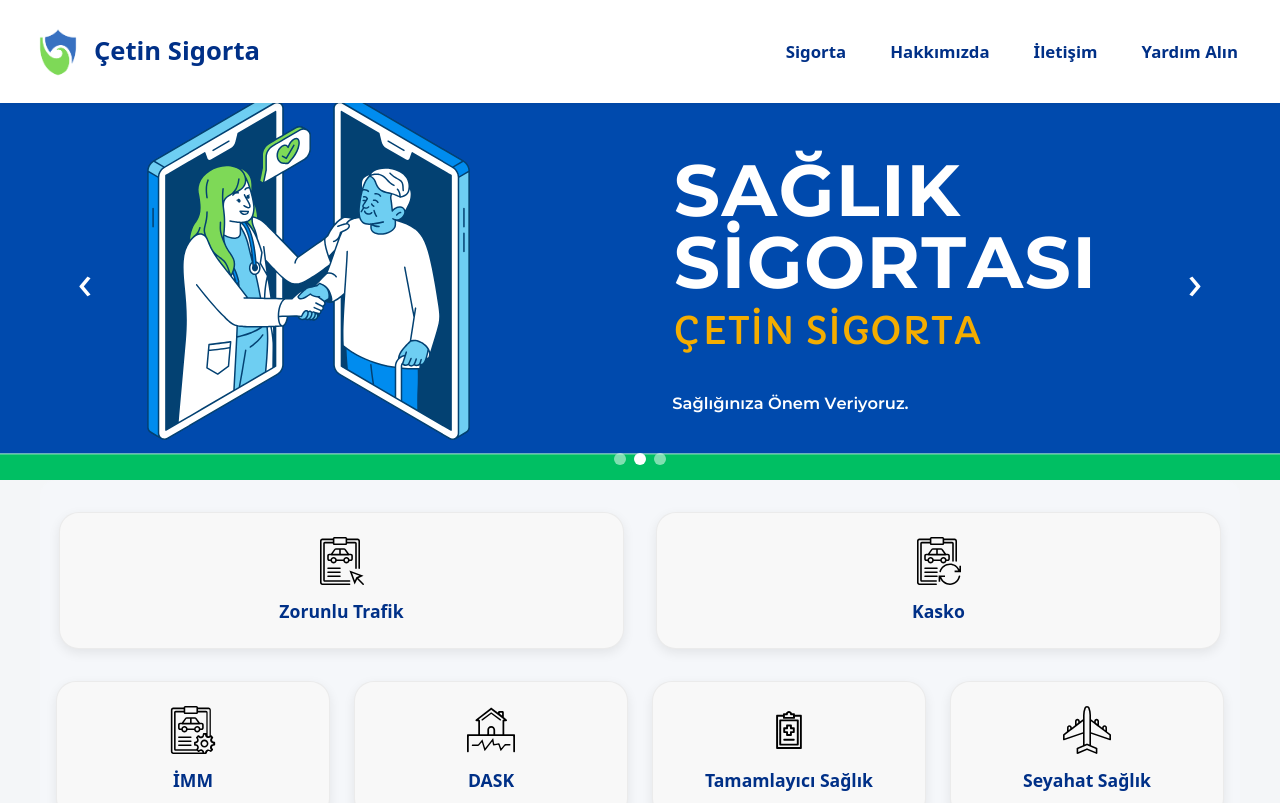
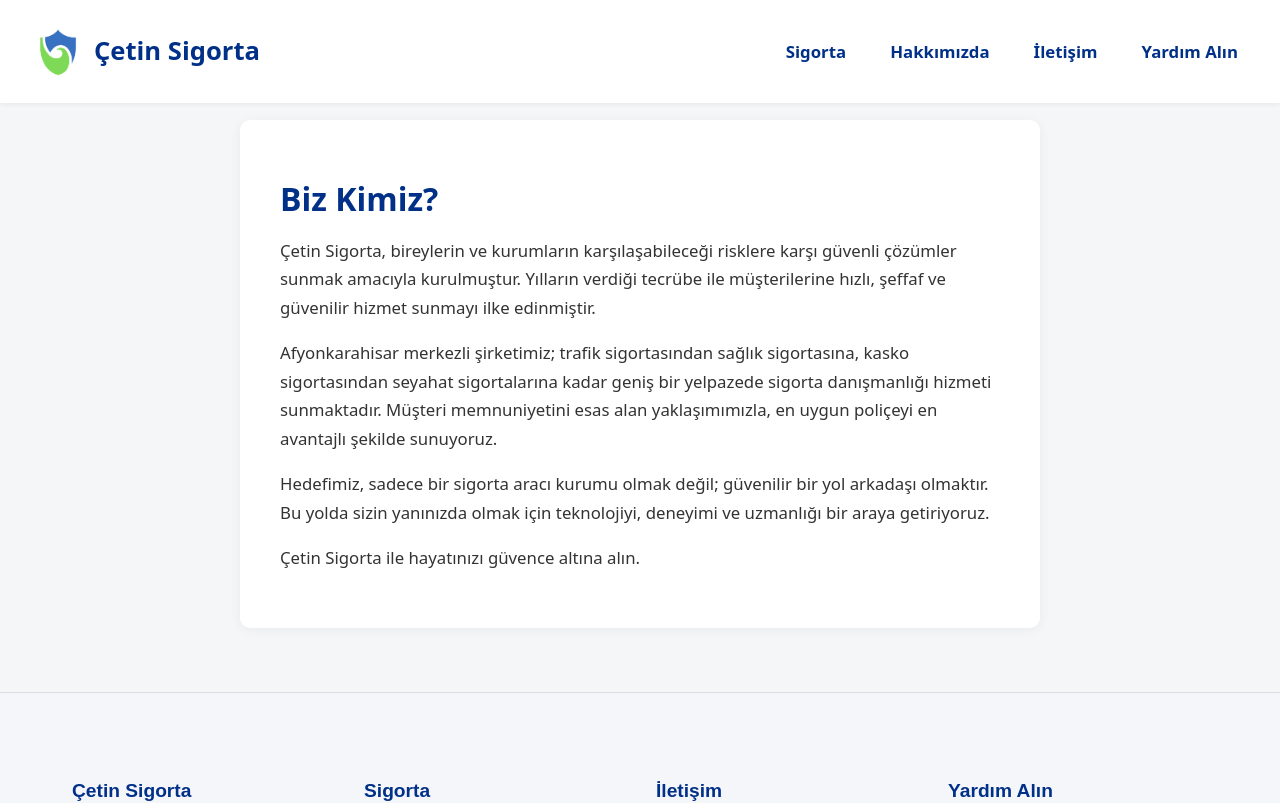
Before and after one commit to ebrarkadir/insurance_site, a React (Vite) app: page /sirket-bilgileri in a window 1280 px wide. Shown: the top 803 px of the page. Built offline with nearby package versions, Linux system fonts and the light colour scheme.

Commit message:
sirket_bilgileri

```diff
--- a/package.json
+++ b/package.json
@@ -12,7 +12,8 @@
   "dependencies": {
     "react": "^19.0.0",
     "react-dom": "^19.0.0",
-    "react-icons": "^5.5.0"
+    "react-icons": "^5.5.0",
+    "react-router-dom": "^7.4.0"
   },
   "devDependencies": {
     "@eslint/js": "^9.21.0",
--- a/src/App.jsx
+++ b/src/App.jsx
@@ -1,20 +1,37 @@
+import React from 'react';
+import { BrowserRouter as Router, Route, Routes } from 'react-router-dom';
+
 import Navbar from './components/Navbar';
 import Slider from './components/Slider';
 import SigortaButtons from './components/SigortaButtons';
 import AnlasmaliSirketler from './components/AnlasmaliSirketler';
 import Footer from './components/Footer';
 
+// Sayfa bileşenleri
+import SirketBilgileri from './pages/SirketBilgileri';
+
 function App() {
   return (
-    <>
+    <Router>
       <Navbar />
       <div style={{ marginTop: '80px' }}>
-        <Slider />
-        <SigortaButtons />
+        <Routes>
+          <Route
+            path="/"
+            element={
+              <>
+                <Slider />
+                <SigortaButtons />
+                <AnlasmaliSirketler />
+              </>
+            }
+          />
+
+          <Route path="/sirket-bilgileri" element={<SirketBilgileri />} />
+        </Routes>
       </div>
-      <AnlasmaliSirketler />
       <Footer />
-    </>
+    </Router>
   );
 }
 
--- a/src/components/Navbar.jsx
+++ b/src/components/Navbar.jsx
@@ -74,7 +74,7 @@ const Navbar = () => {
                   <h4>
                     <FaInfoCircle className="icon" /> Hakkımızda
                   </h4>
-                  <a href="#">Şirket Bilgileri</a>
+                  <a href="/sirket-bilgileri">Şirket Bilgileri</a>
                   <a href="#">Ekibimiz</a>
                 </div>
               </div>
@@ -147,7 +147,7 @@ const Navbar = () => {
                 <summary>HAKKIMIZDA</summary>
                 <ul>
                   <li>
-                    <a href="#">Şirket Bilgileri</a>
+                    <a href="/sirket-bilgileri">Şirket Bilgileri</a>
                   </li>
                   <li>
                     <a href="#">Ekibimiz</a>
--- /dev/null
+++ b/src/pages/SirketBilgileri.css
@@ -0,0 +1,32 @@
+.sirket-bilgileri-container {
+  background-color: #f4f6f8;
+  min-height: auto; /* ← Bu satır boşluk bırakıyor olabilir */
+  padding: 40px 20px;
+  display: flex;
+  justify-content: center;
+  align-items: flex-start;
+  margin-bottom: 0;
+  padding-bottom: 0;
+}
+
+.sirket-bilgileri-inner {
+  background-color: #ffffff;
+  max-width: 800px;
+  width: 100%;
+  padding: 40px;
+  border-radius: 10px;
+  box-shadow: 0 2px 12px rgba(0, 0, 0, 0.05);
+}
+
+.sirket-bilgileri-inner h1 {
+  font-size: 2rem;
+  color: #003087;
+  margin-bottom: 20px;
+}
+
+.sirket-bilgileri-inner p {
+  font-size: 1.05rem;
+  color: #333333;
+  line-height: 1.7;
+  margin-bottom: 16px;
+}
--- /dev/null
+++ b/src/pages/SirketBilgileri.jsx
@@ -0,0 +1,33 @@
+import React from "react";
+import "./SirketBilgileri.css";
+
+const SirketBilgileri = () => {
+  return (
+    <div className="sirket-bilgileri-container">
+      <div className="sirket-bilgileri-inner">
+        <h1>Biz Kimiz?</h1>
+        <p>
+          Çetin Sigorta, bireylerin ve kurumların karşılaşabileceği risklere karşı güvenli çözümler sunmak amacıyla kurulmuştur.
+          Yılların verdiği tecrübe ile müşterilerine hızlı, şeffaf ve güvenilir hizmet sunmayı ilke edinmiştir.
+        </p>
+
+        <p>
+          Afyonkarahisar merkezli şirketimiz; trafik sigortasından sağlık sigortasına, kasko sigortasından seyahat sigortalarına kadar geniş
+          bir yelpazede sigorta danışmanlığı hizmeti sunmaktadır. Müşteri memnuniyetini esas alan yaklaşımımızla, en uygun poliçeyi
+          en avantajlı şekilde sunuyoruz.
+        </p>
+
+        <p>
+          Hedefimiz, sadece bir sigorta aracı kurumu olmak değil; güvenilir bir yol arkadaşı olmaktır. Bu yolda sizin yanınızda olmak için
+          teknolojiyi, deneyimi ve uzmanlığı bir araya getiriyoruz.
+        </p>
+
+        <p>
+          Çetin Sigorta ile hayatınızı güvence altına alın.
+        </p>
+      </div>
+    </div>
+  );
+};
+
+export default SirketBilgileri;
```
Also changed, not shown: 1 other file (tests, documents, lock files or other folders).
